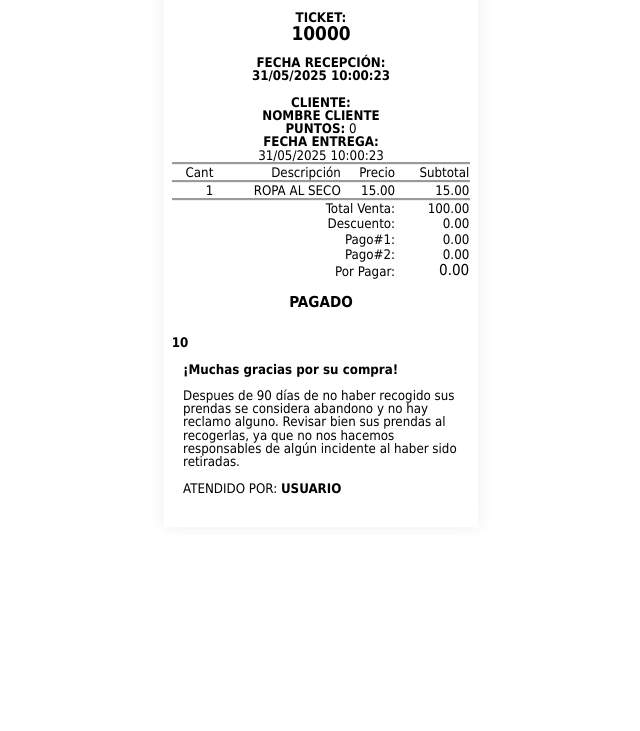
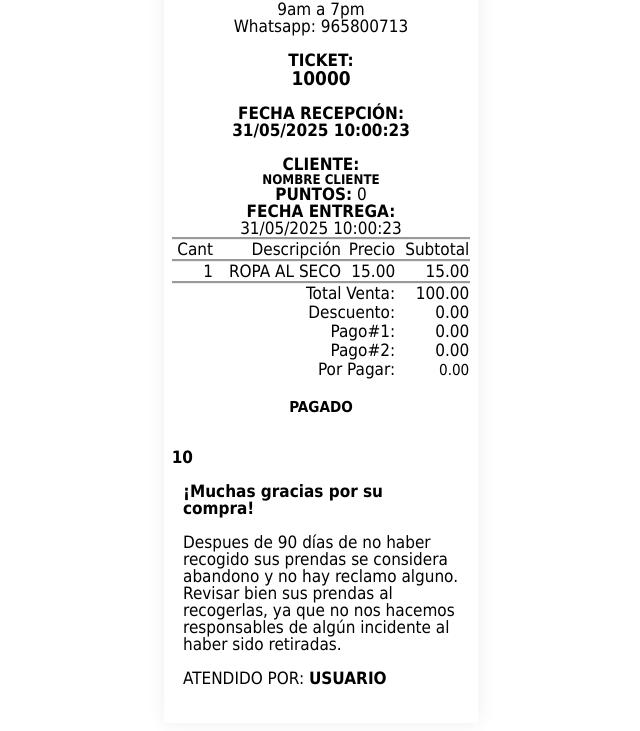
Before and after one commit to TickeVirtual/Lavandia2, a plain HTML site: page index.html in a window 1280 px wide. Shown: the part 286-1017 px from the top of the page, without its empty margins (319-959 px from the left). Before the commit the page ends 821 px from the top, so only its background shows below. Drawn offline with Linux system fonts and the light colour scheme; a script that the page names is missing.

Commit message:
Update estilo.css

```diff
--- a/estilo.css
+++ b/estilo.css
@@ -6,7 +6,7 @@
                       }
                     *{
                         font-family: tahoma, Helvetica, sans-serif; /* tipo de letra de todo el ticket; */
-                        font-size: 3.5mm !important;
+                        font-size: 4.5mm !important;
                         line-height: 1 !important;
                       }
 
```
